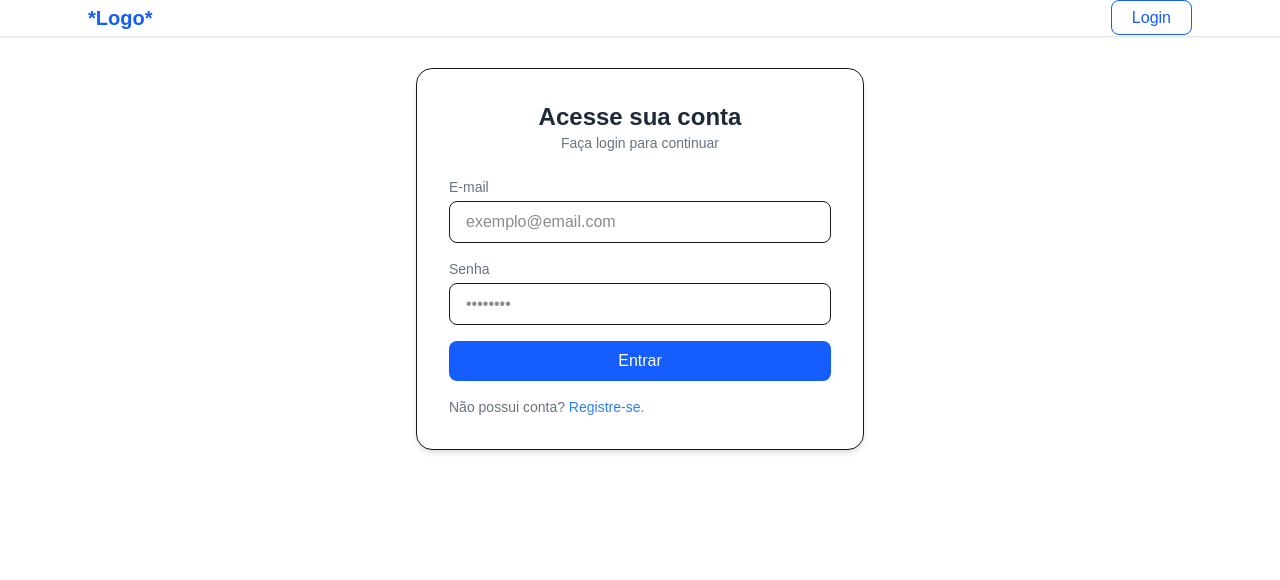
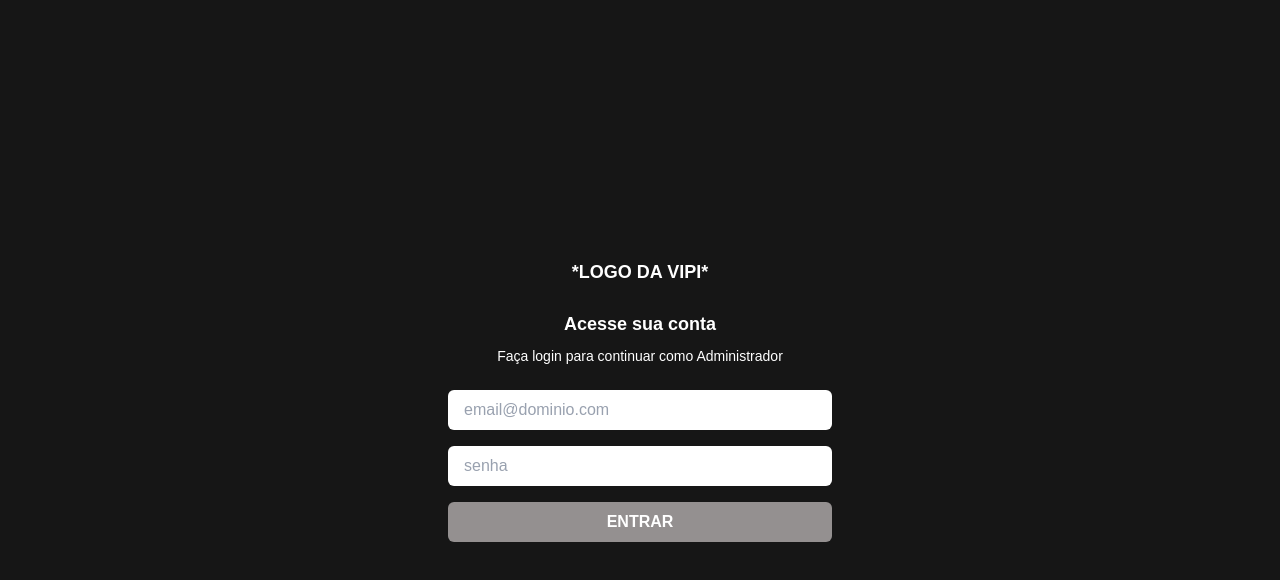
Before and after one commit to FelipeLandmeier/crud-matrizes, a Next.js app: page /login in a window 1280 px wide. Shown: the top 580 px of the page. Built offline with nearby package versions, Linux system fonts and the light colour scheme.

Commit message:
Reset no layout global + Nova tela de login

```diff
--- a/app/layout.tsx
+++ b/app/layout.tsx
@@ -1,6 +1,4 @@
 import "./globals.css";
-import Link from "next/link";
-import logo from '@/public/images/logo.png';
 
 export const metadata = {
   title: "Início",
@@ -14,24 +12,8 @@ export default function RootLayout({
 }) {
   return (
     <html lang="pt-br">
-      <body className="bg-gray-50 text-gray-800">
-        <header className="bg-gray50 shadow-sm">
-          <div className="max-w-6xl mx-auto px-6 py-1 flex justify-between items-center">
-            <Link href="/" className="text-xl font-bold text-blue-600 hover:text-blue-700 transition">
-            {/* <img src="/images/vipi_matrizes_0.png" alt="Logo da Empresa" className="h-10 w-auto"/> */}
-            *Logo*
-            </Link>
-            <nav>
-              <Link
-                href="/login"
-                className="px-5 py-2 rounded-lg border border-blue-600 text-blue-600 font-medium hover:bg-blue-600 hover:text-white transition"
-              >
-                Login
-              </Link>
-            </nav>
-          </div>
-        </header>
-        <main className="max-w-6xl mx-auto px-6 py-8">{children}</main>
+      <body className="bg-[#161616] text-gray-800">
+        {children}
       </body>
     </html>
   );
--- a/app/login/page.tsx
+++ b/app/login/page.tsx
@@ -12,53 +12,47 @@ export default function LoginPage() {
   };
 
   return (
-    <div className="flex items-center justify-center">
-      <div className="w-full max-w-md bg-white rounded-2xl shadow-md border p-8">
-        {/* espaço pra logo futuramente */}
-        <div className="mb-6 text-center">
-          <h1 className="text-2xl font-bold text-gray-800">Acesse sua conta</h1>
-          {/* <h1 className="text-2xl font-bold text-gray-800">Área Restrita</h1> */}
-          <p className="text-gray-500 text-sm">Faça login para continuar</p>
+    <div className="flex items-center justify-center min-h-screen bg-[#161616]">
+      <div className="w-full max-w-md text-center p-8">
+        {/* Logo */}
+        <div className="mb-6">
+          <h1 className="text-white font-bold text-lg">*LOGO DA VIPI*</h1>
         </div>
 
+        {/* Título */}
+        <h2 className="text-white text-lg font-bold mb-2">Acesse sua conta</h2>
+        <p className="text-white text-sm mb-6">
+          Faça login para continuar como Administrador
+        </p>
+
+        {/* Form */}
         <form onSubmit={handleSubmit} className="space-y-4">
-          <div>
-            <label htmlFor="email" className="block text-sm font-medium text-gray-500">
-              E-mail
-            </label>
           <input
             type="email"
             id="email"
-              className="w-full mt-1 px-4 py-2 border rounded-lg focus:outline-none focus:ring-2 focus:ring-blue-500"
+            className="w-full px-4 py-2 rounded-md bg-white text-black placeholder-gray-400 focus:outline-none"
             value={email}
             onChange={(e) => setEmail(e.target.value)}
-              placeholder="exemplo@email.com"
+            placeholder="email@dominio.com"
             required
           />
-          </div>
 
-          <div>
-            <label htmlFor="senha" className="block text-sm font-medium text-gray-500">
-              Senha
-            </label>
           <input
             type="password"
             id="senha"
-              className="w-full mt-1 px-4 py-2 border rounded-lg focus:outline-none focus:ring-2 focus:ring-blue-500"
+            className="w-full px-4 py-2 rounded-md bg-white text-black placeholder-gray-400 focus:outline-none"
             value={senha}
             onChange={(e) => setSenha(e.target.value)}
-              placeholder="••••••••"
+            placeholder="senha"
             required
           />
-          </div>
 
           <button
             type="submit"
-            className="w-full bg-blue-600 text-white py-2 rounded-lg font-medium hover:bg-blue-700 transition"
+            className="w-full bg-[#949090] text-white py-2 rounded-md font-bold hover:bg-gray-600 transition cursor-pointer"
           >
-            Entrar
+            ENTRAR
           </button>
-          <p className="text-gray-500 text-sm">Não possui conta? <a className="text-blue-500 text-sm" href="">Registre-se.</a></p>
         </form>
       </div>
     </div>
```
Lines whose indentation alone changed are shown as unchanged.
